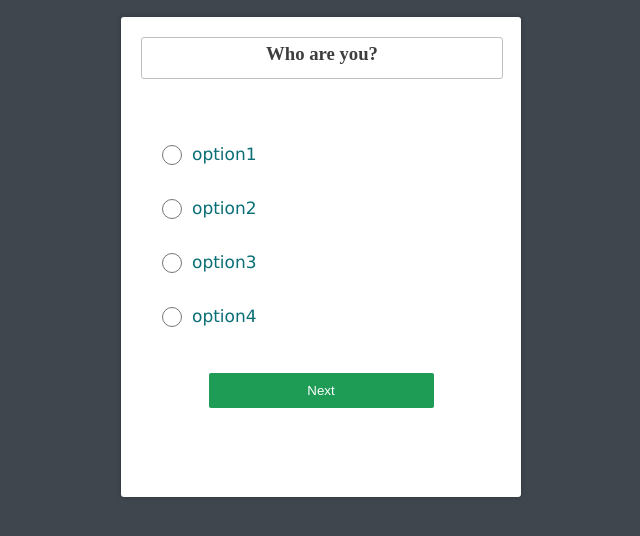
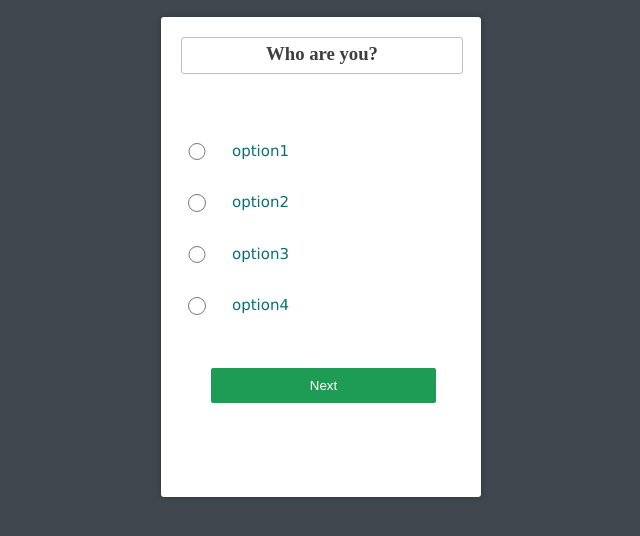
Before and after one commit to amancoderz/quiz, a plain HTML site: page index.html in a window 1280 px wide. Both pictures are taken after a click on the button "START". Shown: the part 72-608 px from the top of the page, without its empty margins (319-959 px from the left). Drawn offline with Linux system fonts and the light colour scheme.

Commit message:
css change

```diff
--- a/style.css
+++ b/style.css
@@ -12,15 +12,17 @@ h1{
     color: rgb(255, 255, 255);
     position: relative;
     top: 30px;
+    /* background-color: #3c2626; */
 }
 h3{
     color: rgb(62, 62, 62);
+    text-align: center;
 }
 span{
     color: rgb(30, 156, 85);
 }
 .main{
-    width: 25rem;
+    width: 20rem;
     height: 30rem;
     background: #ffffff;
     border-radius: 3px;
@@ -41,17 +43,17 @@ span{
     height: 200px;
 } */
 #img{
-    width: 12.5rem;
-    height: 12.5rem;
+    width: 10rem;
+    height: 10rem;
     border-radius: 100%;
     position: relative;
-    left: 6.25rem;
+    left: 5rem;
     top: 50px;
     display: block;
 }
 .q-space{
-    width: 22.5rem;
-    height: 35px;
+    width: 17.5rem;
+    height: 30px;
     text-align: center;
     color: rgb(30, 156, 85);
     border: 1px solid silver;
@@ -64,8 +66,8 @@ span{
 
 }
 .ans-space{
-    width: 22.5rem;
-    height: 250px;
+    width: 17.5rem;
+    height: 200px;
     /* background: #b0a2a2; */
     position: relative;
     top: 65px;
@@ -74,7 +76,7 @@ span{
 
 }
 .opp{
-    width: 300px;
+    width: 225px;
     height: 30px;
     /* background-color: azure; */
     text-align: left;
@@ -87,18 +89,19 @@ span{
     font-size: 20px;
     color: rgb(9, 110, 117);
     font-family: 'Lucida Sans', 'Lucida Sans Regular';
-    font-size: 17px;
+    font-size: 15px;
     position: relative;
     cursor: pointer;
 
 
 }
+
 .op{
-    width: 20px;
-    height: 20px;
+    width: 17.5px;
+    height: 17.5px;
     position: relative;
-    right: 150px;
-    top: 15px;
+    right: 125px;
+    top: 12.5px;
     cursor: pointer;
 }
 
@@ -110,8 +113,8 @@ span{
     background-color: rgb(30, 156, 85);
     cursor: pointer;
     position: relative;
-    left: 87.5px;
-    top: 150px;
+    left: 50px;
+    top: 190px;
 
 }
 #btn:hover{
```
